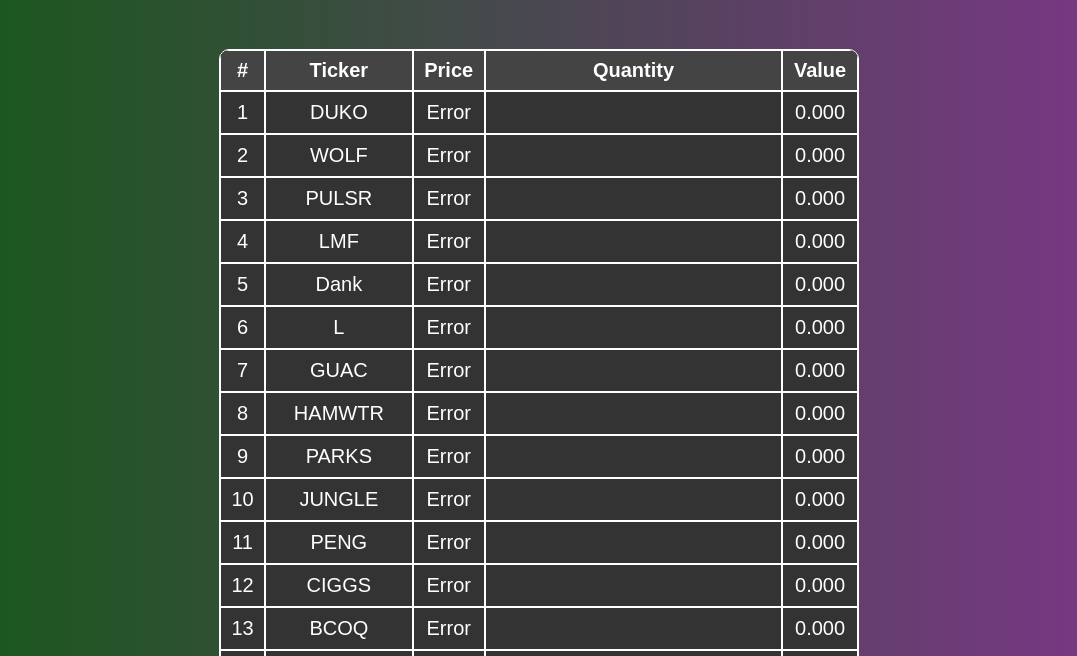
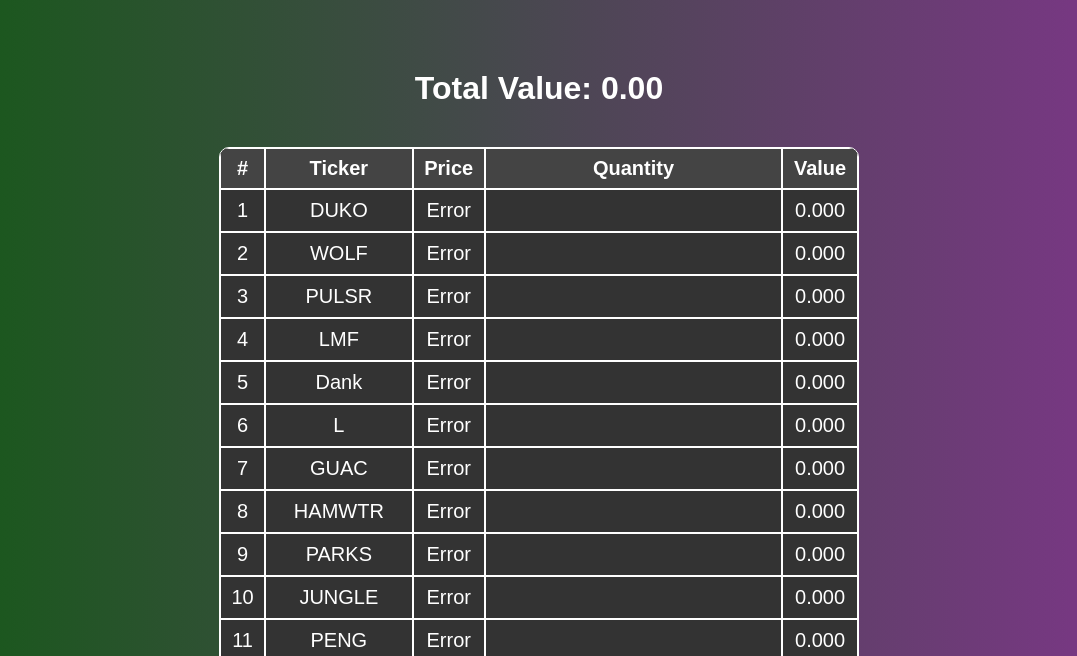
Before and after one commit to camposmpinheiro/track-token-price, a plain HTML site: page index.html in a window 1280 px wide. Shown: the part 140-796 px from the top of the page, without its empty margins (101-1178 px from the left). Drawn offline with Linux system fonts and the light colour scheme; no server answers.

Commit message:
Alterações de layout;

```diff
--- a/index.html
+++ b/index.html
@@ -11,6 +11,8 @@
     <img src="superswap_logo.svg" alt="SuperSwap Logo" id="logo">
     <br>
     <br>
+    <br>
+    <h1 id="totalValue1"></h1>
     <br>
     <table id="pricesTable">
         <thead>
@@ -27,8 +29,7 @@
         </tbody>
     </table>
     <br>
-    <br>
-    <h1 id="totalValue"></h1>
+    <h1 id="totalValue2"></h1>
 
     <script src="script.js"></script>
 </body>
--- a/script.js
+++ b/script.js
@@ -100,8 +100,11 @@ function updateTotalValue() {
     });
     totalValue = totalValue * 2;
 
-    const totalElement = document.getElementById('totalValue');
-    totalElement.textContent = `Total Value: ${totalValue.toFixed(2)}`;
+    const totalElement1 = document.getElementById('totalValue1');
+    totalElement1.textContent = `Total Value: ${totalValue.toFixed(2)}`;
+
+    const totalElement2 = document.getElementById('totalValue2');
+    totalElement2.textContent = `Total Value: ${totalValue.toFixed(2)}`;
 }
 
 setInterval(readTokensAndFetchPrices, 30000);
--- a/styles.css
+++ b/styles.css
@@ -9,11 +9,6 @@ body {
 }
 
 h1 {
-    color: #333;
-}
-
-
-#totalValue{
     color:white;
 }
 
```
